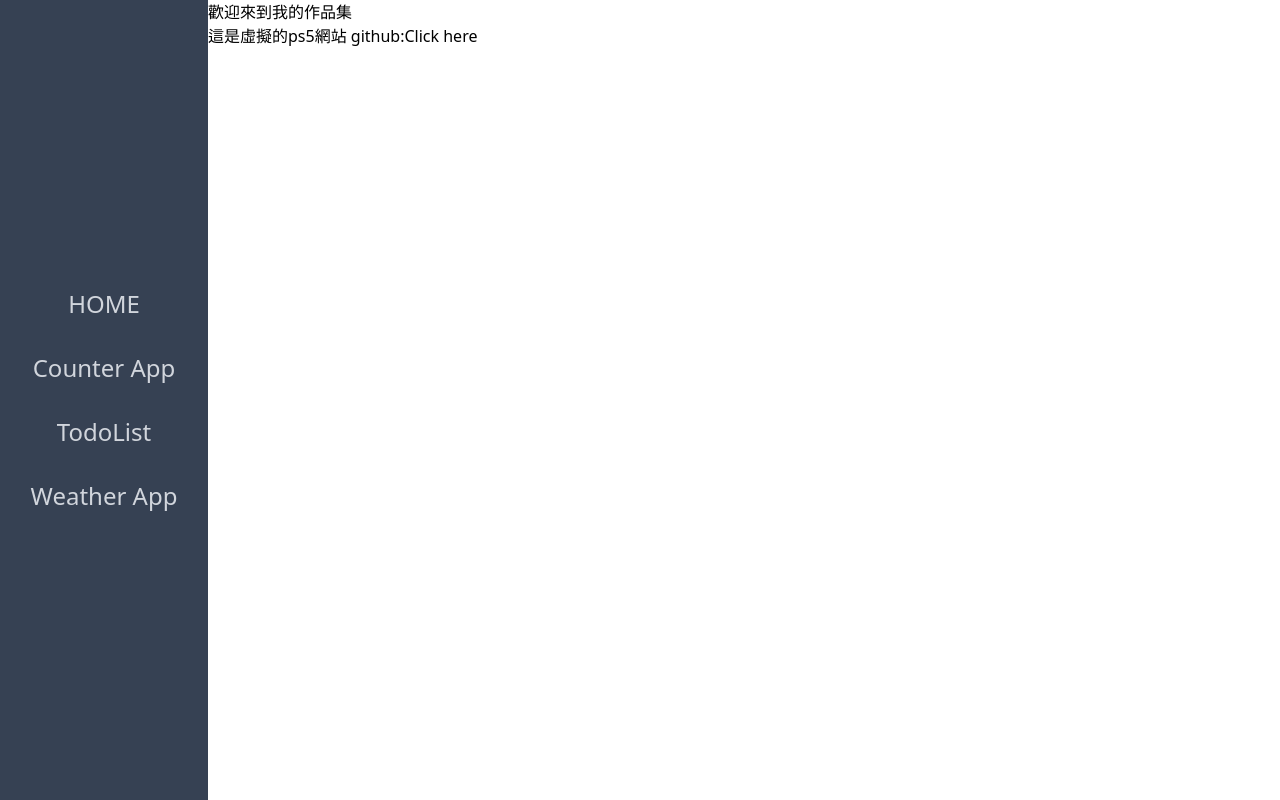
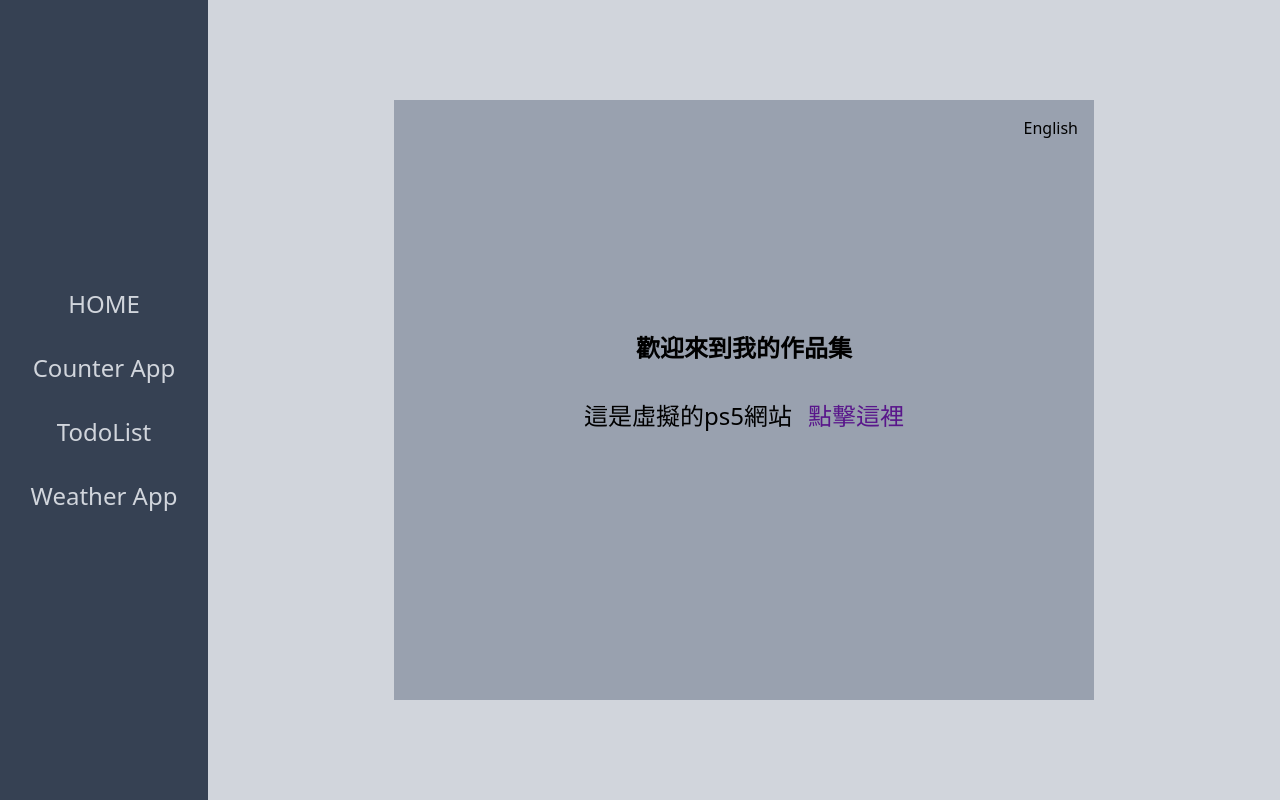
Before and after one commit to henryliu3033-afk/resume-profolio, a React (Vite) app: page / in a window 1280 px wide. Built offline with nearby package versions, Linux system fonts and the light colour scheme.

Commit message:
Add language toggle feature and fix UI layout

```diff
--- a/src/homepage.jsx
+++ b/src/homepage.jsx
@@ -1,14 +1,40 @@
+import React, { useState } from "react";
+
 function HomePage() {
+  const [lang, setLang] = useState("Zh");
+  const texts = {
+    Zh: {
+      welcomeTitle: "歡迎來到我的作品集",
+      description: "這是虛擬的ps5網站",
+      clickHere: "點擊這裡",
+    },
+    en: {
+      welcomeTitle: "Welcome to my work-profolio",
+      description: "This is a virtual PS5 website",
+      clickHere: "Clickhere",
+    },
+  };
   return (
     <>
-      <div>
-        <h1>歡迎來到我的作品集</h1>
-        <h2>
-          這是虛擬的ps5網站 github:
-          <a href="https://github.com/henryliu3033-afk/fake-ps5-webpage">
-            Click here
-          </a>
-        </h2>
+      <div className="h-screen bg-gray-300 flex justify-center items-center">
+        <div className=" bg-gray-400 w-[700px] h-[600px] flex flex-col justify-center items-center gap-9 relative">
+          <div className=" absolute top-4 right-4">
+            <button onClick={() => setLang(lang === "Zh" ? "en" : "Zh")}>
+              {lang === "Zh" ? "English" : "繁中"}
+            </button>
+          </div>
+          <h1 className="text-2xl font-bold">{texts[lang].welcomeTitle}</h1>
+          <h2 className="text-2xl flex gap-4  ">
+            {texts[lang].description}
+            <a
+              href="https://fake-ps5-webpage-wire.vercel.app/"
+              className="text-purple-900 hover:text-green-700 "
+            >
+              {texts[lang].clickHere}
+            </a>
+          </h2>
+          <h2></h2>
+        </div>
       </div>
     </>
   );
```
